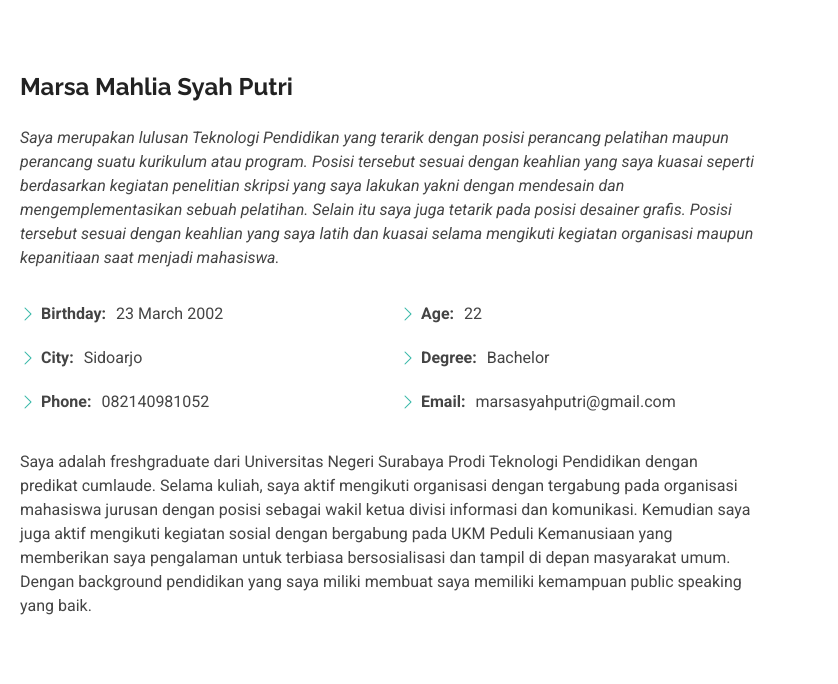
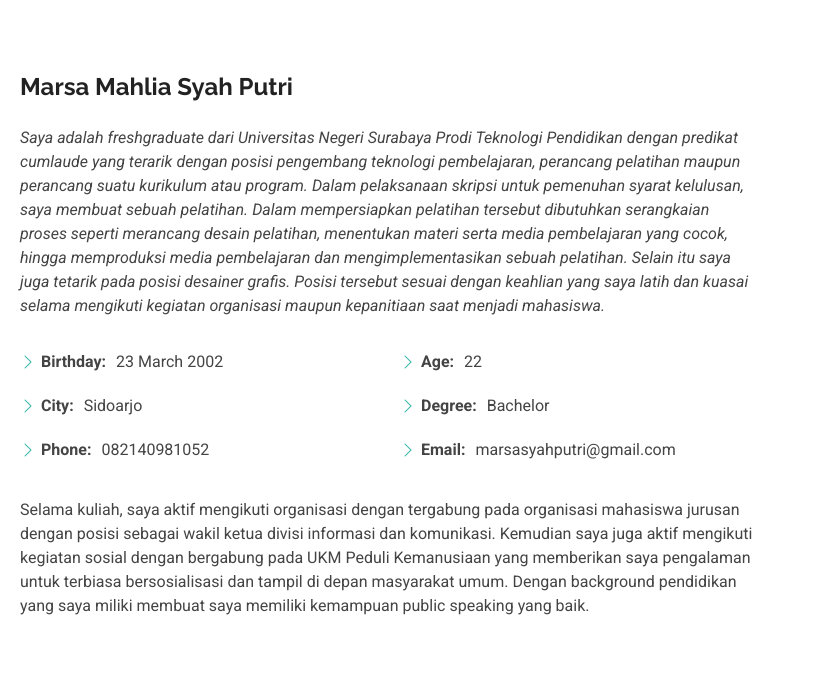
Before and after one commit to marsamahlia/marsasyahputri.github.io, a plain HTML site: page about.html in a window 1280 px wide. Shown: the part 208-892 px from the top of the page, 442-1280 px from the left. Drawn offline with Linux system fonts and the light colour scheme.

Commit message:
second update

```diff
--- a/about.html
+++ b/about.html
@@ -99,7 +99,7 @@
           <div class="col-lg-8 content">
             <h2>Marsa Mahlia Syah Putri</h2>
             <p class="fst-italic py-3">
-              Saya merupakan lulusan Teknologi Pendidikan yang terarik dengan posisi perancang pelatihan maupun perancang suatu kurikulum atau program. Posisi tersebut sesuai dengan keahlian yang saya kuasai seperti  berdasarkan kegiatan penelitian skripsi yang saya lakukan yakni dengan mendesain dan mengemplementasikan sebuah pelatihan. Selain itu saya juga tetarik pada  posisi desainer grafis. Posisi tersebut sesuai dengan keahlian yang saya latih dan kuasai selama mengikuti kegiatan organisasi maupun kepanitiaan saat menjadi mahasiswa.
+              Saya adalah freshgraduate dari Universitas Negeri Surabaya Prodi Teknologi Pendidikan dengan predikat cumlaude yang terarik dengan posisi pengembang teknologi pembelajaran, perancang pelatihan maupun perancang suatu kurikulum atau program. Dalam pelaksanaan skripsi untuk pemenuhan syarat kelulusan, saya membuat sebuah pelatihan. Dalam mempersiapkan pelatihan tersebut dibutuhkan serangkaian proses seperti merancang desain pelatihan, menentukan materi serta media pembelajaran yang cocok, hingga memproduksi media pembelajaran dan mengimplementasikan sebuah pelatihan. Selain itu saya juga tetarik pada  posisi desainer grafis. Posisi tersebut sesuai dengan keahlian yang saya latih dan kuasai selama mengikuti kegiatan organisasi maupun kepanitiaan saat menjadi mahasiswa.
             </p>
             <div class="row">
               <div class="col-lg-6">
@@ -121,8 +121,7 @@
               </div>
             </div>
             <p class="py-3">
-              Saya adalah freshgraduate dari Universitas Negeri Surabaya Prodi Teknologi Pendidikan dengan predikat
-cumlaude. Selama kuliah, saya aktif mengikuti organisasi dengan tergabung pada organisasi mahasiswa jurusan
+              Selama kuliah, saya aktif mengikuti organisasi dengan tergabung pada organisasi mahasiswa jurusan
 dengan posisi sebagai wakil ketua divisi informasi dan komunikasi. Kemudian saya juga aktif mengikuti kegiatan
 sosial dengan bergabung pada UKM Peduli Kemanusiaan yang memberikan saya pengalaman untuk terbiasa
 bersosialisasi dan tampil di depan masyarakat umum. Dengan background pendidikan yang saya miliki membuat
```
Also changed, not shown: portfolio.html (+0 -10 lines).
